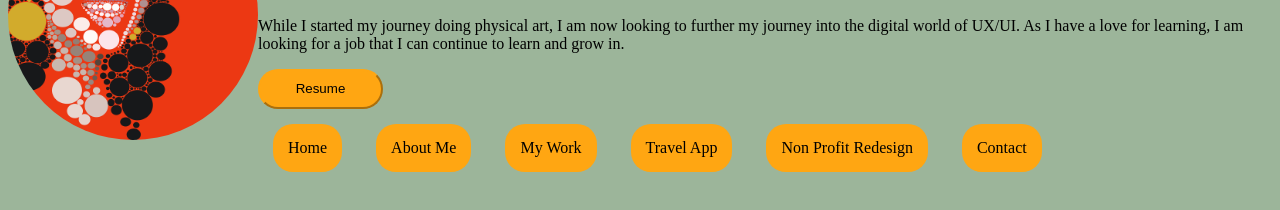
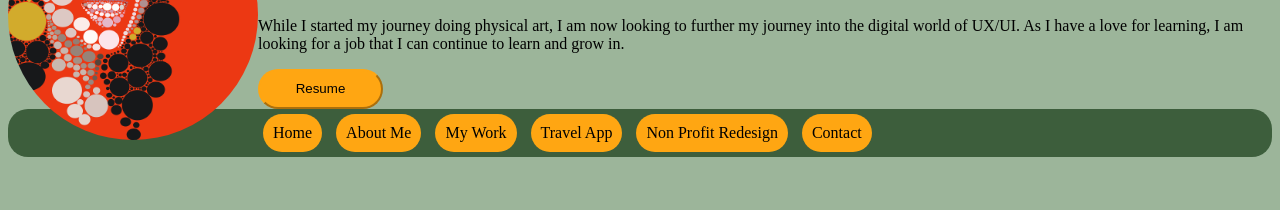
Before and after one commit to ecnalezny/Module-17-Homework, a plain HTML site: page homework-17/index.html in a window 1280 px wide. Shown: the part 196-406 px from the top of the page. Drawn offline with Linux system fonts and the light colour scheme.

Commit message:
Update style.css

```diff
--- a/homework-17/css/style.css
+++ b/homework-17/css/style.css
@@ -29,12 +29,12 @@ button{
 
 .footer-item{
     display: inline-block;
-    padding: 15px;
-    margin: 15px;
+    padding: 10px;
+    margin: 5px;
     position: relative;
     left: 0%;
     right: 0%;
-    bottom: auto;
+    bottom: fixed;
     background-color: #FFA612;
     border-radius: 20px;
 }
@@ -55,3 +55,7 @@ img{
     float: left;
     border-radius: 150px;
 }
+footer{
+    background-color: #3D5E3C;
+    border-radius: 20px;
+}
```
